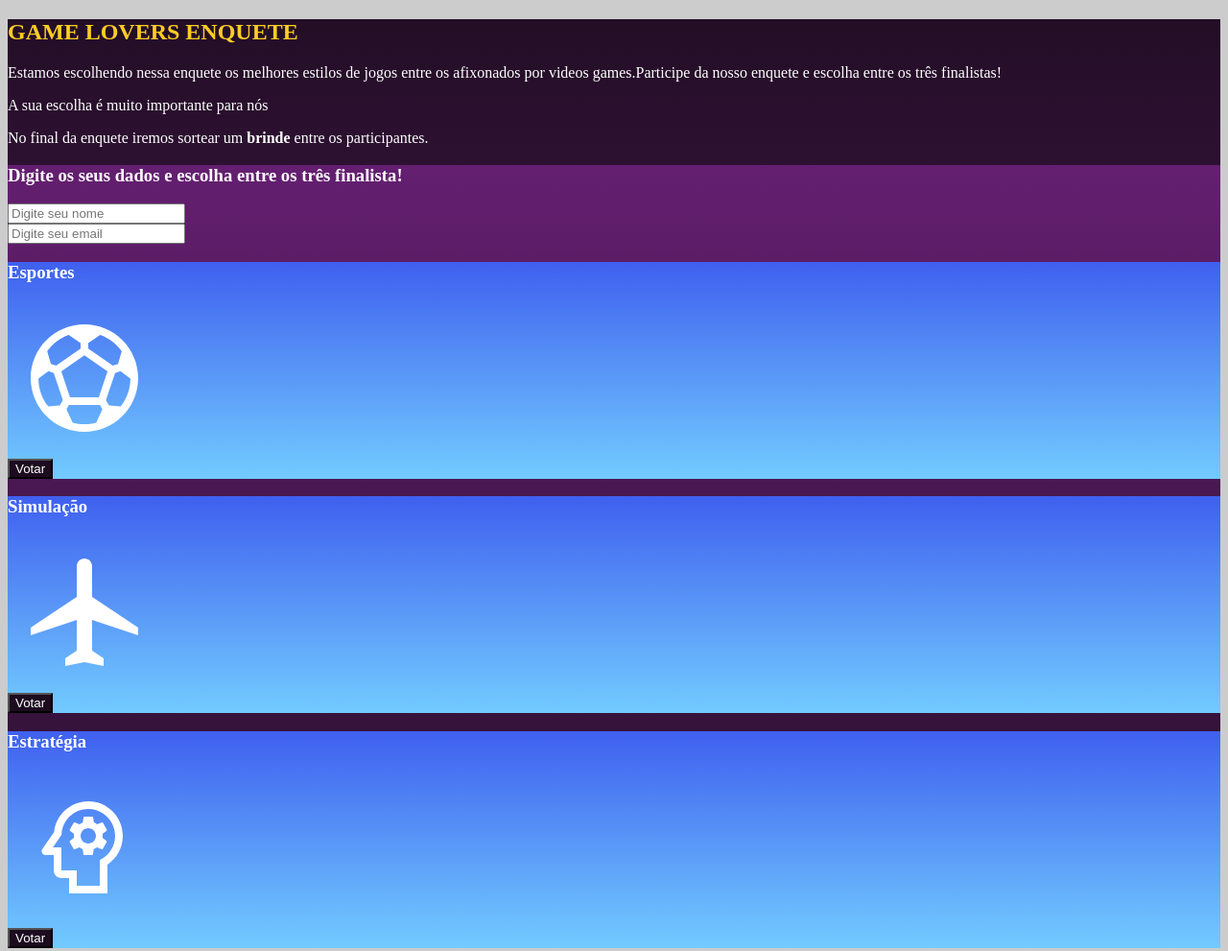
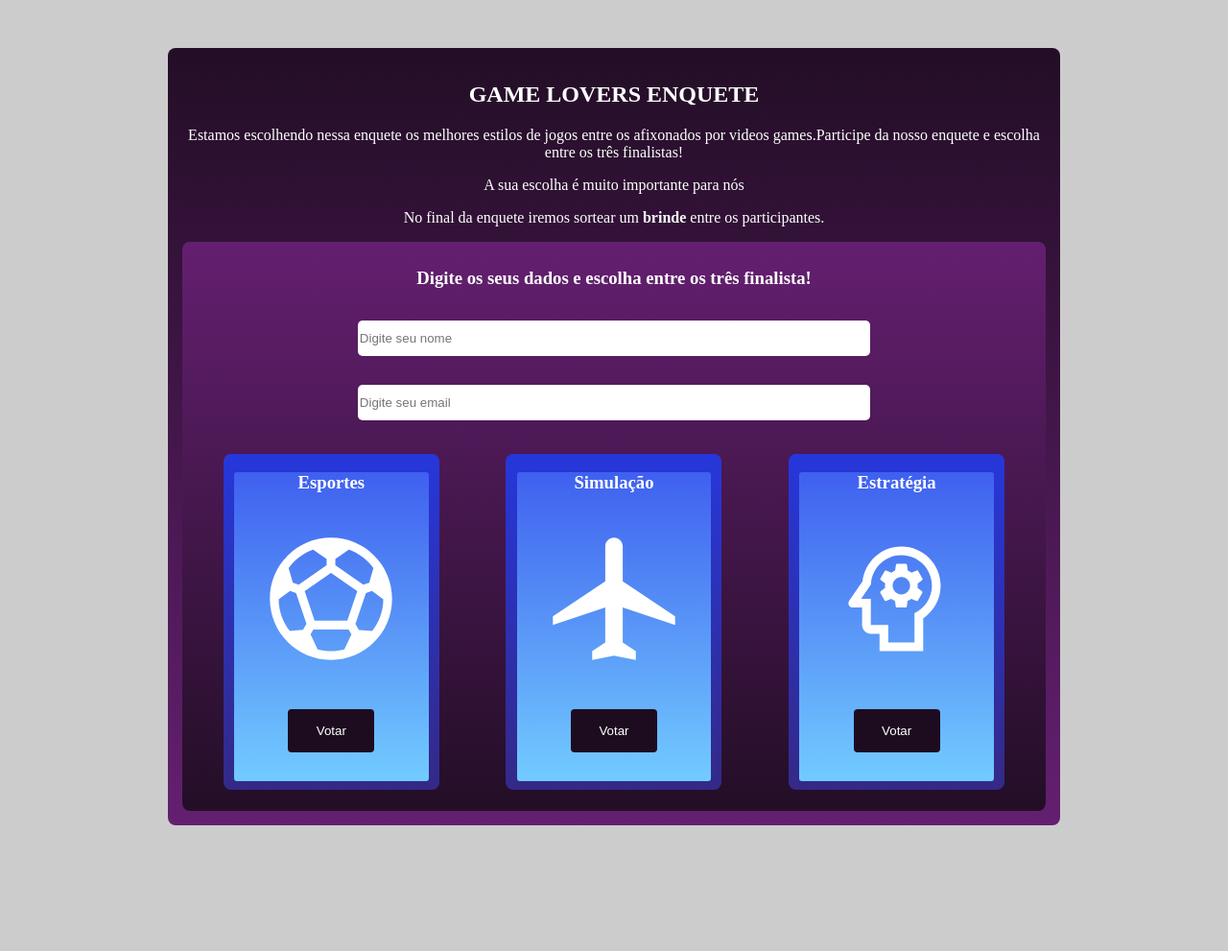
Before and after one commit to GabrielRodriguesz/Bootcampdevcapitulo2, a plain HTML site: page index.html in a window 1280 px wide. Shown: the whole page at 96% size. After the commit the page ends 910 px from the top, so only its background shows below. Drawn offline with Linux system fonts and the light colour scheme.

Commit message:
closes #5 - estilizar a estrutura de acordo com o modelo

```diff
--- a/css/estilo.css
+++ b/css/estilo.css
@@ -1,32 +1,67 @@
 body{
     background-color: #CCCCCC;
     color: white;
-
 }
 
-h2{
-    color: #FECD23;
-}
 
 .conteiner{
     background: linear-gradient(to bottom, #230E26, #641F70);
+    width: 900px;
+    margin:  50px auto;
+    text-align: center;
+    padding: 15px;
+    border-radius: 8px;
 }
 
 form{
     background: linear-gradient(to top, #230E26, #641F70);
+    padding: 8px;
+    border-radius: 8px;
+}
+
+input{
+    margin: 15px auto;
+    width: 60%;
+    height: 35px;
+    border: 0px;
+    border-radius: 5px;
+}
+
+.flex{
+    margin-top: 20px;
+    display: flex;
+    flex-direction: row;
 }
 
 .categorias{
     background: linear-gradient(to top, #342987, #2637DB);
+    height: 350px;
+    width: 225px;
+    display: block;
+    margin: auto;
+    margin-bottom: 14px;
     color: white;
+    border-radius: 8px;
 }
 
 .fundo{
     background: linear-gradient(to top, #72CBFF, #3F60EF);
+    width: 90%;
+    height: 92%;
+    margin: auto;
+    border-radius: 3px;
 }
 
+object{
+    width: 90%;
+    margin-bottom: 20px;
+}
 
 button{
+    height: 45px;
+    width: 90px;
     color: white;
     background-color: #1D0C20;
+    border: 0px;
+    border-radius: 4px;
 }
```
